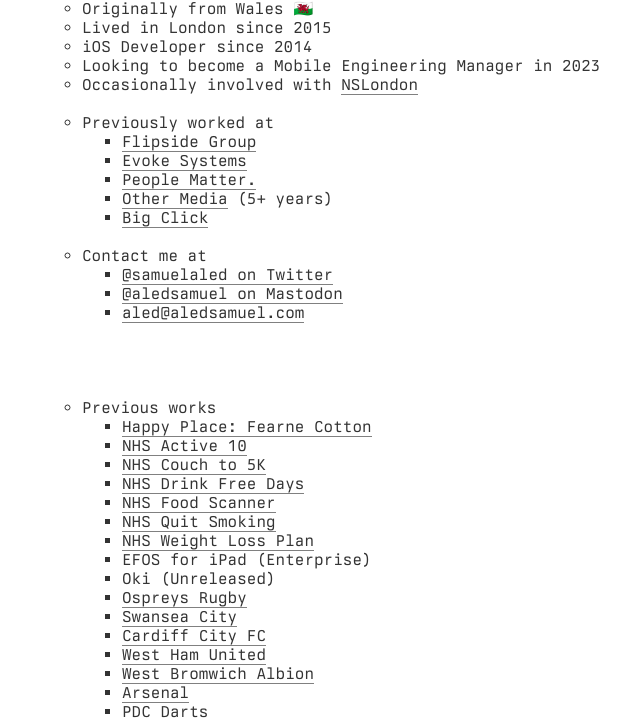
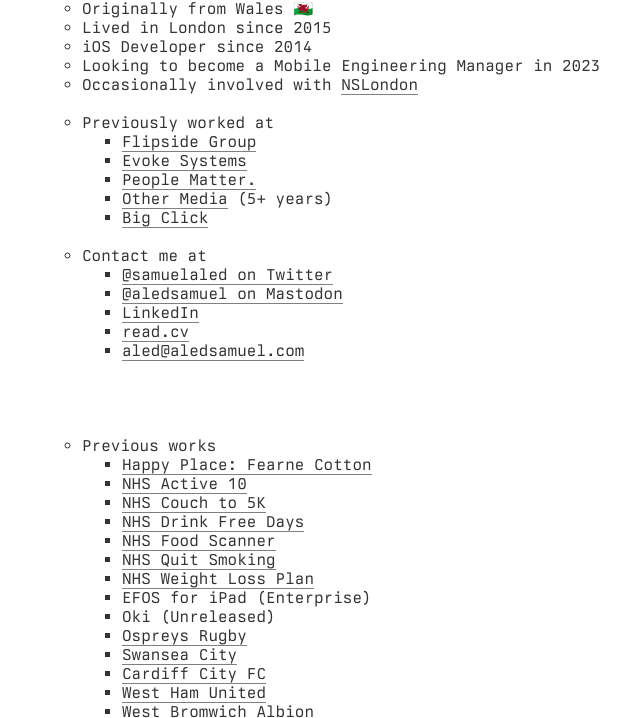
Before and after one commit to SunburstEnzo/aledsamuel.github.io, a plain HTML site: page index.html in a window 1280 px wide. Shown: the part 97-815 px from the top of the page, without its empty margins (6-646 px from the left). Drawn offline with Linux system fonts and the light colour scheme.

Commit message:
Added LinkedIn and read.cv links

```diff
--- a/index.html
+++ b/index.html
@@ -68,6 +68,8 @@
             <ul>
                 <li><a href="https://twitter.com/samuelaled">@samuelaled on Twitter</a></li>
                 <li><a href="https://mastodon.social/@aledsamuel">@aledsamuel on Mastodon</a></li>
+                <li><a href="https://www.linkedin.com/in/aled-samuel/">LinkedIn</a></li>
+                <li><a href="https://read.cv/aledsamuel">read.cv</a></li>
                 <li><a href="mailto:aled@aledsamuel.com">aled@aledsamuel.com</a></li>
             </ul>
             <br><br><br><br>
```
